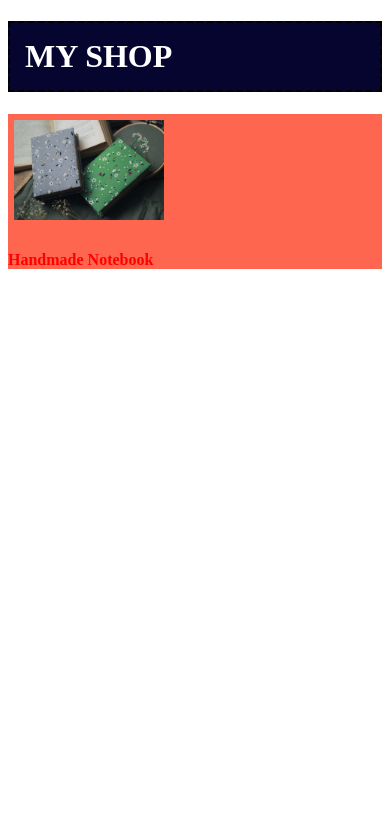
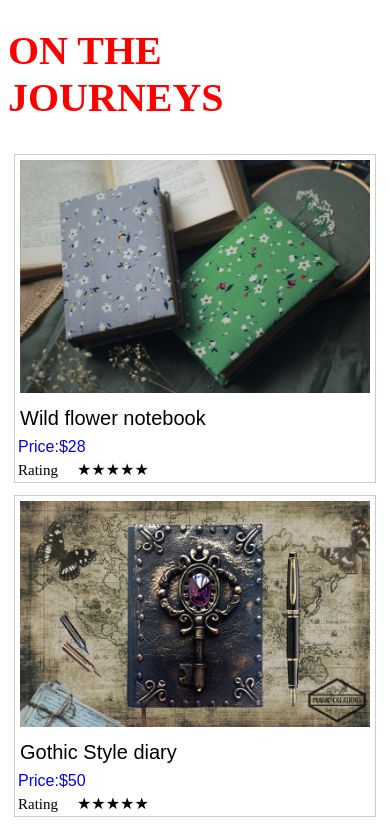
Before and after one commit to orasa/my_shop, a website: page client/shopwindow.html in a window 390 px wide. Shown: the top 826 px of the page. Drawn offline with Linux system fonts and the light colour scheme.

Commit message:
2nd commit add responsive stylesheet

```diff
--- /dev/null
+++ b/client/resStyle.css
@@ -0,0 +1,104 @@
+h1 {
+  color: #ff0000;
+}
+div.gallery {
+  border: 1px solid #ccc;
+}
+
+div.gallery:hover {
+  border: 1px solid #777;
+}
+
+div.gallery img {
+  width: 100%;
+  height: auto;
+  padding: 5px;
+}
+
+
+ /* div.desc {
+  position: left;
+  padding: 1px;
+
+} */
+
+/* ul.style {
+  list-style-type: none;
+  position: left;
+  list-style-position: outside;
+  text-align: left;
+} */
+
+/* p {
+  color: blue;
+  padding: 1px;
+} */
+
+/* box-sizing: border-box; on an element padding and border
+are included in the width and height:*/
+* {
+  box-sizing: border-box;
+}
+
+
+/* If image size > than 700px it will display 4 images/side by side */
+.responsive {
+  padding: 0 6px;
+  float: left;
+  width: 24.99999%;
+  /* width: 16.66666%; */
+}
+
+/* if screen size < 700px it will display 2 picture side by side */
+@media only screen and (max-width: 700px) {
+  .responsive {
+    width: 49.99999%;
+    margin: 6px 0;
+  }
+}
+/* if screesn size < than 500px it will stack on top of each other vertically(100%)  */
+
+@media only screen and (max-width: 500px) {
+  .responsive {
+    width: 100%;
+  }
+}
+#header {
+  color: blue;
+  font-size:  20px;
+}
+div.name {
+  font-family: sans-serif;
+  font-size: 20px;
+  padding: 5px;
+}
+div.price {
+
+  font-family: sans-serif;
+  color: blue;
+  padding: 3px;
+}
+div.rating {
+  font-size: 15px;
+  color: black;
+  display: inline-block;
+  padding: 3px;
+}
+div.star {
+  color: black;
+  display: inline;
+  text-align: right;
+}
+
+/* div.list > ul{
+  display: inline;
+  margin: 5px;
+  list-style-type: none;
+} */
+
+
+.clearfix:after {
+  content: "";
+  display: table;
+  clear: both;
+}
--- a/client/shopwindow.html
+++ b/client/shopwindow.html
@@ -3,19 +3,84 @@
   <head>
     <meta charset="utf-8">
     <title>products</title>
-    <link rel="stylesheet" href="style.css">
+    <link rel="stylesheet" href="resStyle.css">
   </head>
   <body>
+    <div id="header">
+      <h1>ON THE JOURNEYS</h1>
+    </div>
 
-    <div id="content" class="">
-      <h1>MY SHOP</h1>
-      <div class="product_list">
-        <img src="images/notebook1.jpg" alt="A picture of handmad paper note book">
-        <p></p>
-        <h4>Handmade Notebook</h4>
+
+  <div class="responsive">
+    <div class="gallery">
+      <a target="_blank" href="images/notebook1.jpg">
+        <img src="images/notebook1.jpg" alt="picture of handmade notebook" width="600" height="400">
+      </a>
+      <div class="desc">
+          <div class="name">Wild flower notebook</div>
+          <div class="price">Price:<span>$28</span></div>
+          <div class="rating">Rating </div>&nbsp;&nbsp;&nbsp;
+          <div class="star">★★★★★</div>
+        </div>
       </div>
+    </div>
+  </div>
 
+  <!--item 2 -->
+
+ <div class="responsive">
+  <div class="gallery">
+    <a target="_blank" href="images/notebook2.jpg">
+      <img src="images/notebook2.jpg" alt="A picture of handmade note book" width="600" height="400">
+    </a>
+    <div class="desc">
+        <div class="name">Gothic Style diary</div>
+        <div class="price">Price:<span>$50</span></div>
+        <div class="rating">Rating </div>&nbsp;&nbsp;&nbsp;
+        <div class="star">★★★★★</div>
+      </div>
+  </div>
+</div>
+
+    <!-- Item 3 -->
+
+  <div class="responsive">
+   <div class="gallery">
+     <a target="_blank" href="images/notebook3.jpg">
+       <img src="images/notebook3.jpg" alt="A picture of handmade note book" width="600" height="400">
+     </a>
+     <div class="desc">
+         <div class="name">Journal</div>
+         <div class="price">Price:<span>$35</span></div>
+         <div class="rating">Rating </div>&nbsp;&nbsp;&nbsp;
+         <div class="star">★★★★★</div>
+       </div>
+   </div>
+ </div>
+   <!-- Item4 -->
+
+   <div class="responsive">
+    <div class="gallery">
+      <a target="_blank" href="images/notebook4.jpg">
+        <img src="images/notebook4.jpg" alt="A picture of handmade note book"
+         width="600" height="400">
+      </a>
+      <div class="desc">
+          <div class="name">Simple life notebook</div>
+          <div class="price">Price:<span>$29</span></div>
+          <div class="rating">Rating </div>&nbsp;&nbsp;&nbsp;
+          <div class="star">★★★★</div>
+      </div>
     </div>
+  </div>
+
+
+<div class="clearfix"></div>
+
+
+
+
+
 
   </body>
 </html>
```
Also changed, not shown: client/images/notebook3.jpg (added), client/images/notebook4.jpg (added), 1 other file.
